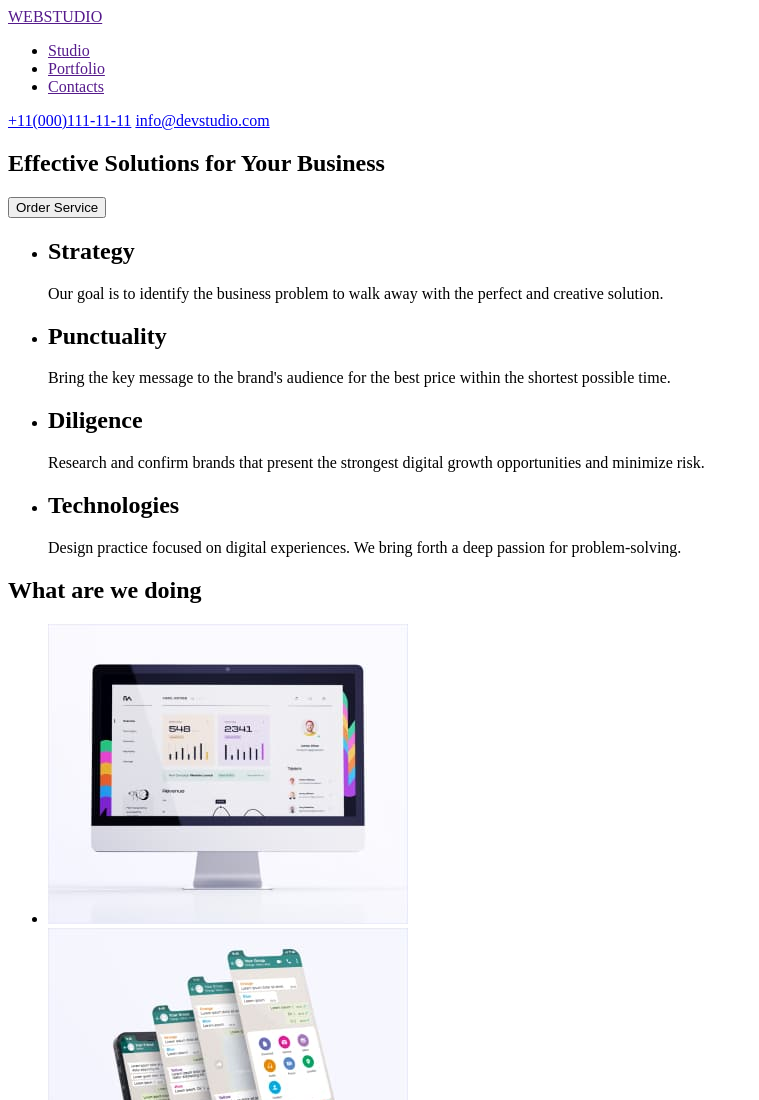
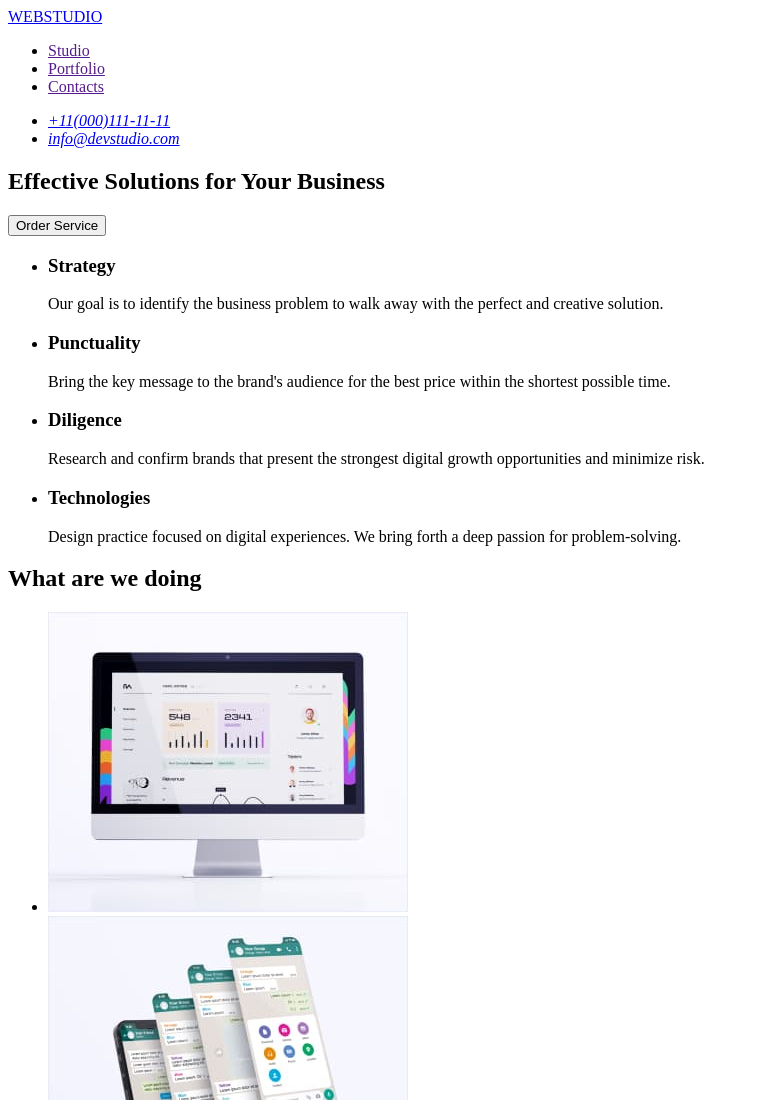
Before and after one commit to FX-IT-Marina/goit-markup-hw-01, a plain HTML site: page index.html in a window 1280 px wide. Shown: the top 1100 px of the page, without its empty margins (0-759 px from the left). Drawn offline with Linux system fonts and the light colour scheme.

Commit message:
update after check

```diff
--- a/index.html
+++ b/index.html
@@ -1,61 +1,68 @@
 <!DOCTYPE html>
 <html lang="en">
   <head>
-    <meta charset="UTF-8">
-    <meta http-equiv="X-UA-Compatible" content="IE=edge">
-    <meta name="viewport" content="width=device-width, initial-scale=1.0">
+    <meta charset="UTF-8" />
+    <meta http-equiv="X-UA-Compatible" content="IE=edge" />
+    <meta name="viewport" content="width=device-width, initial-scale=1.0" />
     <title>Web Studio</title>
   </head>
   <body>
     <header>
       <nav>
-            <a href="">WEBSTUDIO</a>
+        <a href="./index.html">WEBSTUDIO</a>
         <ul>
           <li><a href="">Studio</a></li>
           <li><a href="">Portfolio</a></li>
           <li><a href="">Contacts</a></li>
         </ul>
       </nav>
-        <a href="tel:+11(000)111-11-11">+11(000)111-11-11</a>
-        <a href="mailto:info@devstudio.com">info@devstudio.com</a>
+      <address>
+        <ul>
+          <li><a href="tel:+11(000)111-11-11">+11(000)111-11-11</a></li>
+          <li><a href="mailto:info@devstudio.com">info@devstudio.com</a></li>
+        </ul>
+      </address>
     </header>
 
     <!-- First section of content Hero image -->
+
     <main>
-<div>
       <section>
         <h1>Effective Solutions for Your Business</h1>
         <button type="button">Order Service</button>
       </section>
-</div>
 
       <!-- Main section -->
 
       <section>
+        <h2 hidden>Our advantages</h2>
         <ul>
           <li>
-            <h2>Strategy</h2>
+            <h3>Strategy</h3>
             <p>
-            Our goal is to identify the business
-            problem to walk away with the perfect and creative solution.
+              Our goal is to identify the business problem to walk away with the
+              perfect and creative solution.
             </p>
           </li>
           <li>
-            <h2>Punctuality</h2>
+            <h3>Punctuality</h3>
             <p>
-            Bring the key message to the brand's audience for the best price within the shortest possible time.
+              Bring the key message to the brand's audience for the best price
+              within the shortest possible time.
             </p>
           </li>
           <li>
-            <h2>Diligence</h2>
+            <h3>Diligence</h3>
             <p>
-            Research and confirm brands that present the strongest digital growth opportunities and minimize risk.
+              Research and confirm brands that present the strongest digital
+              growth opportunities and minimize risk.
             </p>
           </li>
           <li>
-            <h2>Technologies</h2>
+            <h3>Technologies</h3>
             <p>
-            Design practice focused on digital experiences. We bring forth a deep passion for problem-solving.
+              Design practice focused on digital experiences. We bring forth a
+              deep passion for problem-solving.
             </p>
           </li>
         </ul>
@@ -67,13 +74,13 @@
         <h2>What are we doing</h2>
         <ul>
           <li>
-            <img src="./images/work/img1.jpg" alt="website" width="360"/>
+            <img src="./images/work/img1.jpg" alt="website" width="360" />
           </li>
           <li>
-            <img src="./images/work/img2.jpg" alt="attachment" width="360"/>
+            <img src="./images/work/img2.jpg" alt="attachment" width="360" />
           </li>
           <li>
-            <img src="./images/work/img3.jpg" alt="aplication" width="360"/>
+            <img src="./images/work/img3.jpg" alt="aplication" width="360" />
           </li>
         </ul>
       </section>
@@ -84,22 +91,22 @@
         <h2>Our Team</h2>
         <ul>
           <li>
-            <img src="./images/team/mark.jpg" alt="Mark" width="264"/>
+            <img src="./images/team/mark.jpg" alt="Mark" width="264" />
             <h3>Mark Guerrero</h3>
             <p>Product Designer</p>
           </li>
           <li>
-            <img src="./images/team/tom.jpg" alt="Tom" width="264"/>
+            <img src="./images/team/tom.jpg" alt="Tom" width="264" />
             <h3>Tom Ford</h3>
             <p>Frontend Developer</p>
           </li>
           <li>
-            <img src="./images/team/camila.jpg" alt="Camila" width="264"/>
+            <img src="./images/team/camila.jpg" alt="Camila" width="264" />
             <h3>Camila Garcia</h3>
             <p>Marketing</p>
           </li>
           <li>
-            <img src="./images/team/daniel.jpg" alt="Daniel" width="264"/>
+            <img src="./images/team/daniel.jpg" alt="Daniel" width="264" />
             <h3>Daniel Wilson</h3>
             <p>UI Designer</p>
           </li>
@@ -110,9 +117,10 @@
     <!-- Footer -->
 
     <footer>
-<a href="">WEBSTUDIO</a>
+      <a href="./index.html">WEBSTUDIO</a>
       <p>
-Increase the flow of customers and sales for your business with digital marketing &#38; growth solutions.
+        Increase the flow of customers and sales for your business with digital
+        marketing &#38; growth solutions.
       </p>
     </footer>
   </body>
```
Lines whose indentation alone changed are shown as unchanged.
